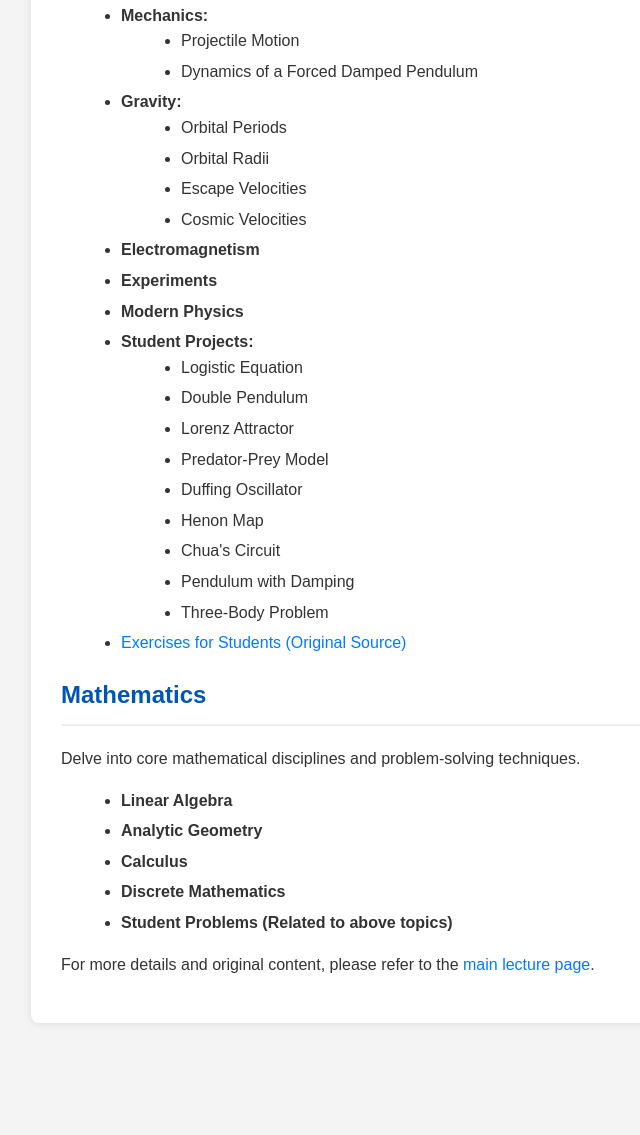
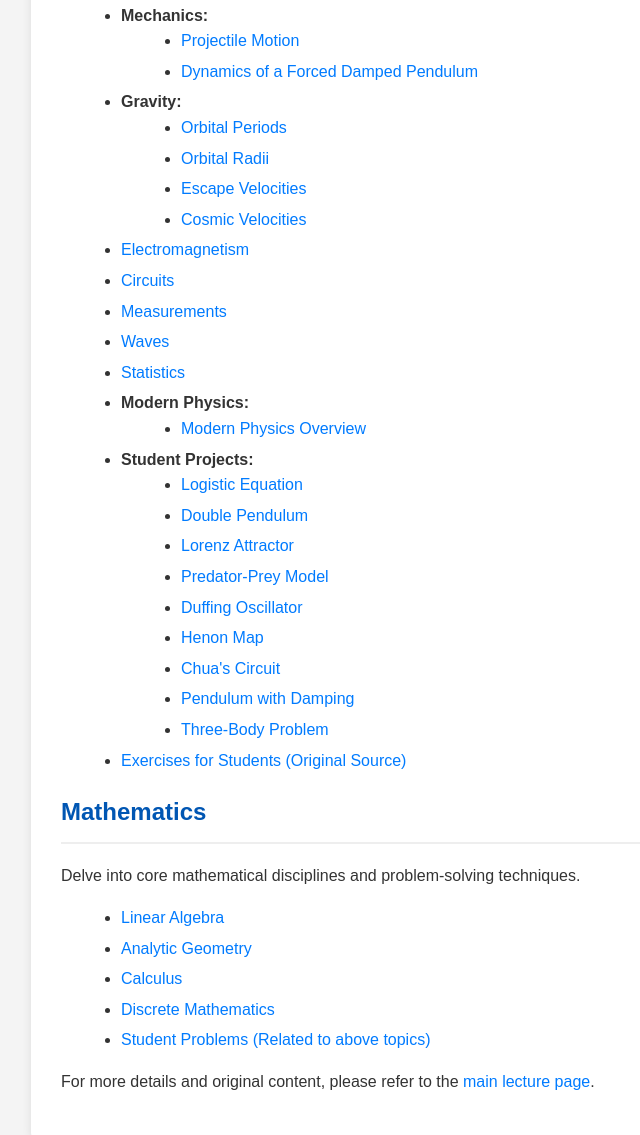
Before and after one commit to kilicumut7/student_repo, a plain HTML site: page index.html in a window 1280 px wide. Shown: the part 335-1470 px from the top of the page, without its empty margins (129-769 px from the left). Before the commit the page ends 1378 px from the top, so only its background shows below. Drawn offline with Linux system fonts and the light colour scheme.

Commit message:
Update index.html

```diff
--- a/index.html
+++ b/index.html
@@ -55,32 +55,35 @@
         <ul>
             <li><strong>Mechanics:</strong>
                 <ul>
-                    <li>Projectile Motion</li>
-                    <li>Dynamics of a Forced Damped Pendulum</li>
+                    <li><a href="docs/physics/Mechanics/projectile-motion.md">Projectile Motion</a></li>
+                    <li><a href="docs/physics/Mechanics/forced-damped-pendulum.md">Dynamics of a Forced Damped Pendulum</a></li>
                 </ul>
             </li>
             <li><strong>Gravity:</strong>
                 <ul>
-                    <li>Orbital Periods</li>
-                    <li>Orbital Radii</li>
-                    <li>Escape Velocities</li>
-                    <li>Cosmic Velocities</li>
+                    <li><a href="docs/physics/Gravity/orbital-periods.md">Orbital Periods</a></li>
+                    <li><a href="docs/physics/Gravity/orbital-radii.md">Orbital Radii</a></li>
+                    <li><a href="docs/physics/Gravity/escape-velocities.md">Escape Velocities</a></li>
+                    <li><a href="docs/physics/Gravity/cosmic-velocities.md">Cosmic Velocities</a></li>
                 </ul>
             </li>
-            <li><strong>Electromagnetism</strong></li>
-            <li><strong>Experiments</strong></li>
-            <li><strong>Modern Physics</strong></li>
+            <li><a href="docs/physics/Electromagnetism/electromagnetism-overview.md">Electromagnetism</a></li>
+            <li><a href="docs/physics/Circuits/circuit-basics.md">Circuits</a></li> <li><a href="docs/physics/Measurements/measurement-basics.md">Measurements</a></li> <li><a href="docs/physics/Waves/wave-basics.md">Waves</a></li> <li><a href="docs/physics/Statistics/basic-statistics.md">Statistics</a></li> <li><strong>Modern Physics:</strong>
+                 <ul>
+                    <li><a href="docs/physics/ModernPhysics/modern-physics-overview.md">Modern Physics Overview</a></li>
+                 </ul>
+            </li>
             <li><strong>Student Projects:</strong>
                 <ul>
-                    <li>Logistic Equation</li>
-                    <li>Double Pendulum</li>
-                    <li>Lorenz Attractor</li>
-                    <li>Predator-Prey Model</li>
-                    <li>Duffing Oscillator</li>
-                    <li>Henon Map</li>
-                    <li>Chua's Circuit</li>
-                    <li>Pendulum with Damping</li>
-                    <li>Three-Body Problem</li>
+                    <li><a href="docs/physics/StudentProjects/logistic-equation.md">Logistic Equation</a></li>
+                    <li><a href="docs/physics/StudentProjects/double-pendulum.md">Double Pendulum</a></li>
+                    <li><a href="docs/physics/StudentProjects/lorenz-attractor.md">Lorenz Attractor</a></li>
+                    <li><a href="docs/physics/StudentProjects/predator-prey-model.md">Predator-Prey Model</a></li>
+                    <li><a href="docs/physics/StudentProjects/duffing-oscillator.md">Duffing Oscillator</a></li>
+                    <li><a href="docs/physics/StudentProjects/henon-map.md">Henon Map</a></li>
+                    <li><a href="docs/physics/StudentProjects/chua-circuit.md">Chua's Circuit</a></li>
+                    <li><a href="docs/physics/StudentProjects/pendulum-damping.md">Pendulum with Damping</a></li>
+                    <li><a href="docs/physics/StudentProjects/three-body-problem.md">Three-Body Problem</a></li>
                 </ul>
             </li>
             <li><a href="https://dchorazkiewicz.github.io/Mathematics_Physics_Lectures/Physics/Exercises_for_Students/exercises_dch/" target="_blank">Exercises for Students (Original Source)</a></li>
@@ -89,11 +92,11 @@
         <h2>Mathematics</h2>
         <p>Delve into core mathematical disciplines and problem-solving techniques.</p>
         <ul>
-            <li><strong>Linear Algebra</strong></li>
-            <li><strong>Analytic Geometry</strong></li>
-            <li><strong>Calculus</strong></li>
-            <li><strong>Discrete Mathematics</strong></li>
-            <li><strong>Student Problems (Related to above topics)</strong></li>
+            <li><a href="docs/mathematics/linear-algebra.md">Linear Algebra</a></li>
+            <li><a href="docs/mathematics/analytic-geometry.md">Analytic Geometry</a></li>
+            <li><a href="docs/mathematics/calculus.md">Calculus</a></li>
+            <li><a href="docs/mathematics/discrete-mathematics.md">Discrete Mathematics</a></li>
+            <li><a href="docs/mathematics/student-problems.md">Student Problems (Related to above topics)</a></li>
         </ul>
 
         <p>
```
